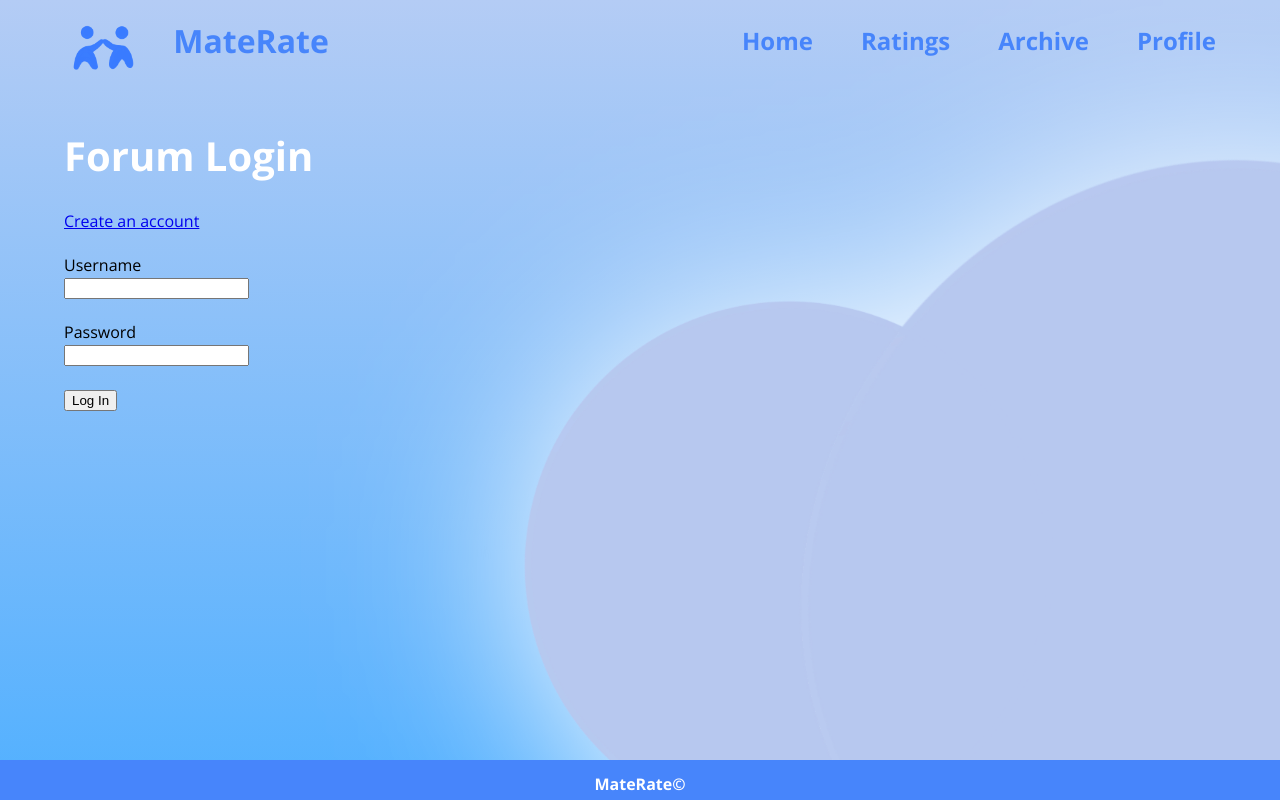
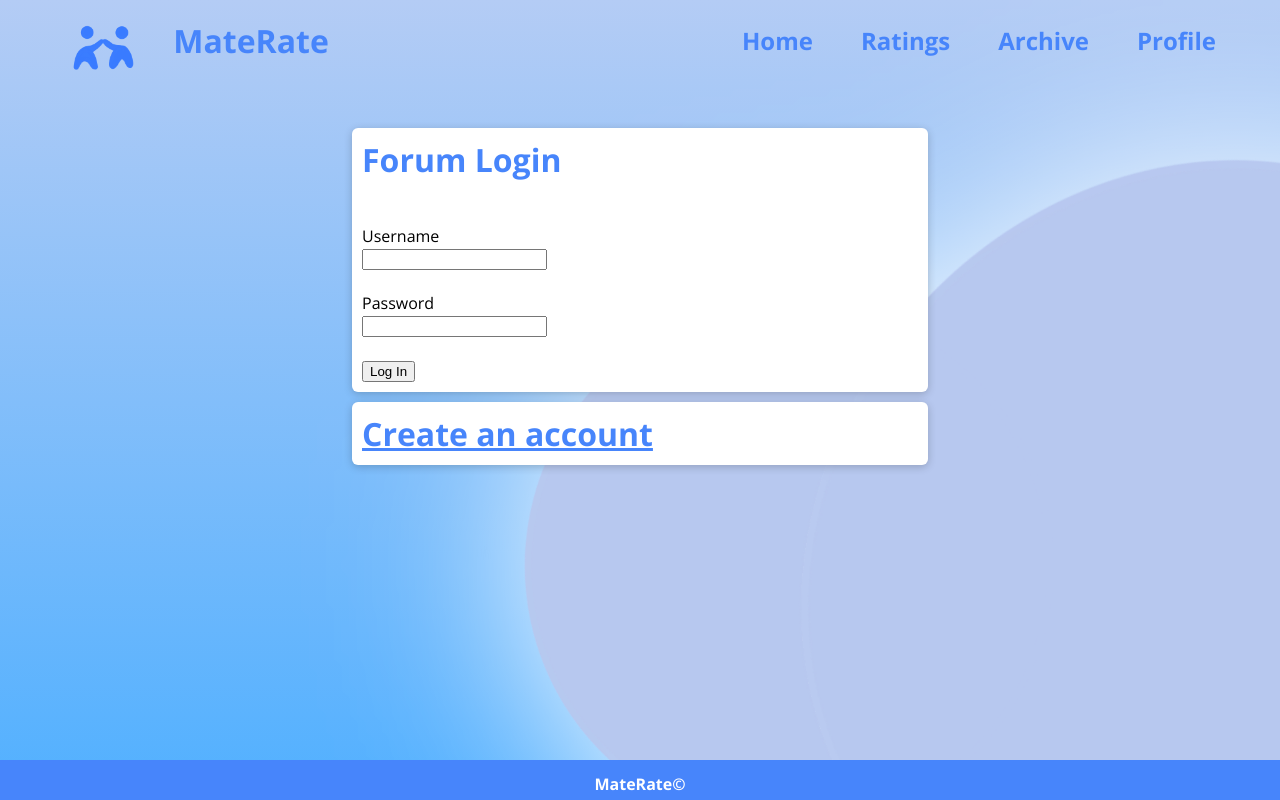
Before and after one commit to EvanDyce/stormhacks-2023, a React (Create React App) app in the folder stormhacks-react/: page /login in a window 1280 px wide. Built offline with nearby package versions, Linux system fonts and the light colour scheme.

Commit message:
updated login page sophia pls fix the formatting

```diff
--- /dev/null
+++ b/stormhacks-react/src/components/signupprompt/Card.js
@@ -0,0 +1,7 @@
+import classes from './Card.module.css';
+
+function Card(props) {
+  return <div className={classes.card}>{props.children}</div>;
+}
+
+export default Card;
--- /dev/null
+++ b/stormhacks-react/src/components/signupprompt/Card.module.css
@@ -0,0 +1,10 @@
+.card {
+    background-color: white;
+    border-radius: 6px;
+    box-shadow: 0 2px 8px rgba(0, 0, 0, 0.2);
+    /* margin-top: 10%; */
+    padding: 10px;
+    margin-top:10px;
+    margin-left: 25%;
+    margin-right: 25%;
+  }
--- a/stormhacks-react/src/pages/LogInPage.js
+++ b/stormhacks-react/src/pages/LogInPage.js
@@ -1,11 +1,12 @@
 import {Link} from 'react-router-dom'
+import Card from '../components/signupprompt/Card';
+import classes from './LoginPage.module.css';
 
 function LogInPage() {
     return (
         <body>
-		<h1>Forum Login</h1>
-
-		<Link to='/signup'>Create an account</Link>
+        <Card>
+            <header className={classes.logo}>Forum Login</header>
             <br /><br />
             <form method='post' action='login.php'>
                 Username<br />
@@ -14,6 +15,10 @@ function LogInPage() {
                 <input type='password' name='Password' required=''/><br /><br />
                 <input type='submit' value='Log In' />
             </form>
+        </Card>
+        <Card>
+            <Link className={classes.linkbutton} to='/signup'>Create an account</Link>
+        </Card>
 	</body>
 );
 }
--- /dev/null
+++ b/stormhacks-react/src/pages/LoginPage.module.css
@@ -0,0 +1,20 @@
+.logo {
+  font-size: 2rem;
+  /* color: white; */
+  color: #4785fb;
+  font-weight: bold;
+  /* margin-top: 10%; */
+}
+
+.linkbutton {
+  font-size: 2rem;
+  /* color: white; */
+  color: #4785fb;
+  font-weight: bold;
+}
+
+.linkbutton a:hover,
+.linkbutton a:active,
+.linkbutton a.active {
+  color: white;
+}
--- a/stormhacks-react/src/pages/RatingsPage.js
+++ b/stormhacks-react/src/pages/RatingsPage.js
@@ -1,6 +1,19 @@
 function RatingsPage() {
     return (
-        <div>ratings page</div>);
+        <table border='1'>
+						<tr>
+							<td>Posted by username</td>
+						</tr>
+						<tr>
+							<th>title</th>
+						</tr>
+						<tr>
+							<td>description</td>
+						</tr>
+						<tr>
+							<td>Created On $date</td>
+						 </tr>
+					</table>);
 }
 
 export default RatingsPage;
```
Lines whose indentation alone changed are shown as unchanged.
